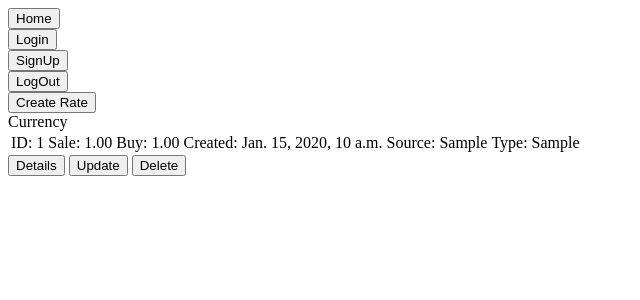
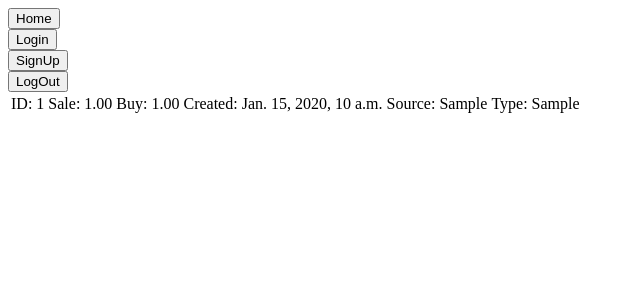
Before and after one commit to valeeero/currency, a Django app: page /rate/list/ in a window 1280 px wide. Shown: the top 300 px of the page, without its empty margins (0-640 px from the left). Run offline with Django 3.2, Linux system fonts and the light colour scheme; tables that the repository leaves empty hold one stand-in row (values such as "Sample post").

Commit message:
Revert "Create forms for create/update/delete/details for models Rate/Source"

```diff
--- a/app/currency/models.py
+++ b/app/currency/models.py
@@ -13,8 +13,3 @@ class ContactUs(models.Model):
     email_from = models.EmailField(max_length=254)
     subject = models.CharField(max_length=16)
     message = models.TextField(max_length=255)
-
-
-class Source(models.Model):
-    source_url = models.URLField(max_length=255)
-    name = models.CharField(max_length=64)
--- a/app/currency/templates/base.html
+++ b/app/currency/templates/base.html
@@ -7,9 +7,9 @@
 <body>
 
 {% include 'includes/navbar.html' %}
+{% include 'includes/footer.html' %}
 {% block main_content %}
 {% endblock %}
-{% include 'includes/footer.html' %}
 
 
 
--- a/app/currency/templates/contact.html
+++ b/app/currency/templates/contact.html
@@ -2,9 +2,7 @@
 
 {% block main_content %}
 {% for contact in contacts %}
-
     <table>
-        <caption>Contacts</caption>
         <tr>
             <td>ID: {{ contact.id }}</td>
             <td>Email: {{ contact.email_from }}</td>
--- a/app/currency/templates/home.html
+++ b/app/currency/templates/home.html
@@ -1,6 +1,5 @@
 <a href="/rate/list/"><button>Rate - list</button></a></br>
-<a href="/contact/"><button>ContactUS</button></a></br>
-<a href="/source/"><button>Bank</button></a></br>
+<a href="contact/"><button>ContactUS</button></a></br>
 
 {% block main_content %}
 
--- a/app/currency/templates/rate_list.html
+++ b/app/currency/templates/rate_list.html
@@ -1,8 +1,6 @@
 {% extends 'base.html' %}
 
 {% block main_content %}
-    <a href="/rate/create/"><button>Create Rate</button></a><br>
-<caption>Currency</caption>
 {% for rate in rate_list %}
     <table>
         <tr>
@@ -13,11 +11,6 @@
             <td>Source: {{ rate.source }}</td>
             <td>Type: {{ rate.type }}</td>
         </tr>
-
     </table>
-<a href="/rate/details/{{ rate.id }}/"><button>Details</button></a>
-<a href="/rate/update/{{ rate.id }}/"><button>Update</button></a>
-<a href="/rate/delete/{{ rate.id }}/"><button>Delete</button></a>
-
 {% endfor %}
 {% endblock %}
--- a/app/currency/views.py
+++ b/app/currency/views.py
@@ -1,10 +1,9 @@
-from django.shortcuts import render, get_object_or_404  # noqa
+from django.shortcuts import render  # noqa
 
-from currency.models import ContactUs, Rate, Source  # noqa
+from currency.models import ContactUs, Rate # noqa
 from currency.utils import generate_password as gen_pass
-from currency.forms import RateForm, SourceForm # noqa
 
-from django.http import HttpResponse, HttpResponseRedirect
+from django.http import HttpResponse
 
 
 # Create your views here.
@@ -31,7 +30,7 @@ def rate_list(request):
 def contactas(request):
     contacts = ContactUs.objects.all()
     context = {
-        'contact': contacts,
+        'contact': contacts
     }
     return render(request, 'contact.html', context=context)
 
@@ -39,115 +38,3 @@ def contactas(request):
 def response_code(request):
     response = HttpResponse('Status Code', status=200)
     return response
-
-
-def rate_create(request):
-    if request.method == 'POST':
-        form = RateForm(request.POST)
-        if form.is_valid():
-            form.save()
-            return HttpResponseRedirect('/rate/list/')
-    elif request.method == 'GET':
-        form = RateForm()
-    context = {
-        'form': form,
-    }
-    return render(request, 'rate_create.html', context=context)
-
-
-def rate_details(request, rate_id):
-    rate = Rate.objects.get(id=rate_id)
-    context = {
-        'object': rate,
-    }
-    return render(request, 'rate_details.html', context=context)
-
-
-def rate_update(request, rate_id):
-    rate = get_object_or_404(Rate, id=rate_id)
-
-    if request.method == 'POST':
-        form = RateForm(request.POST, instance=rate)
-        if form.is_valid():
-            form.save()
-            return HttpResponseRedirect('/rate/list/')
-    elif request.method == 'GET':
-        form = RateForm(instance=rate)
-    context = {
-        'form': form,
-    }
-    return render(request, 'rate_update.html', context=context)
-
-
-def rate_delete(request, rate_id):
-    rate = get_object_or_404(Rate, id=rate_id)
-
-    if request.method == 'POST':
-        rate.delete()
-        return HttpResponseRedirect('/rate/list/')
-
-    context = {
-        'object': rate,
-    }
-
-    return render(request, 'rate_delete.html', context=context)
-
-
-def sources(request):
-    sources = Source.objects.all()
-    context = {
-        'sources': sources,
-    }
-    return render(request, 'source.html', context=context)
-
-
-def source_create(request):
-    if request.method == 'POST':
-        form = SourceForm(request.POST)
-        if form.is_valid():
-            form.save()
-            return HttpResponseRedirect('/source/')
-    elif request.method == 'GET':
-        form = SourceForm()
-    context = {
-        'form': form,
-    }
-    return render(request, 'source_create.html', context=context)
-
-
-def source_details(request, source_id):
-    source = Source.objects.get(id=source_id)
-    context = {
-        'set': source,
-    }
-    return render(request, 'source_details.html', context=context)
-
-
-def source_update(request, source_id):
-    source = get_object_or_404(Source, id=source_id)
-
-    if request.method == 'POST':
-        form = SourceForm(request.POST, instance=source)
-        if form.is_valid():
-            form.save()
-            return HttpResponseRedirect('/source/')
-    elif request.method == 'GET':
-        form = SourceForm(instance=source)
-    context = {
-        'form': form,
-    }
-    return render(request, 'source_update.html', context=context)
-
-
-def source_delete(request, source_id):
-    source = get_object_or_404(Source, id=source_id)
-
-    if request.method == 'POST':
-        source.delete()
-        return HttpResponseRedirect('/source/')
-
-    context = {
-        'set': source,
-    }
-
-    return render(request, 'source_delete.html', context=context)
--- a/app/settings/urls.py
+++ b/app/settings/urls.py
@@ -1,10 +1,4 @@
-from currency.views import (
-    contactas, generate_password, hello_world,
-    rate_create, rate_delete, rate_details, rate_list,
-    rate_update, source_create, source_delete,
-    source_details, source_update, sources
-)
-
+from currency.views import contactas, generate_password, hello_world, rate_list
 
 from django.contrib import admin
 from django.urls import path
@@ -16,14 +10,4 @@ urlpatterns = [
     path('gen-pass/', generate_password),
     path('rate/list/', rate_list),
     path('contact/', contactas),
-    path('rate/create/', rate_create),
-    path('rate/details/<int:rate_id>/', rate_details),
-    path('rate/update/<int:rate_id>/', rate_update),
-    path('rate/delete/<int:rate_id>/', rate_delete),
-    path('source/', sources),
-    path('source/create/', source_create),
-    path('source/update/<int:source_id>/', source_update),
-    path('source/details/<int:source_id>/', source_details),
-    path('source/delete/<int:source_id>/', source_delete),
-
 ]
```
Also changed, not shown: app/currency/forms.py (deleted, +0 -23 lines), app/currency/templates/rate_create.html (deleted, +0 -13 lines), app/currency/templates/rate_delete.html (deleted, +0 -13 lines), app/currency/templates/rate_details.html (deleted, +0 -14 lines), app/currency/templates/rate_update.html (deleted, +0 -11 lines), app/currency/templates/source.html (deleted, +0 -18 lines), app/currency/templates/source_create.html (deleted, +0 -13 lines), app/currency/templates/source_delete.html (deleted, +0 -14 lines), app/currency/templates/source_details.html (deleted, +0 -11 lines), app/currency/templates/source_update.html (deleted, +0 -11 lines), app/currency/migrations/0003_source.py (deleted), 1 other file.
